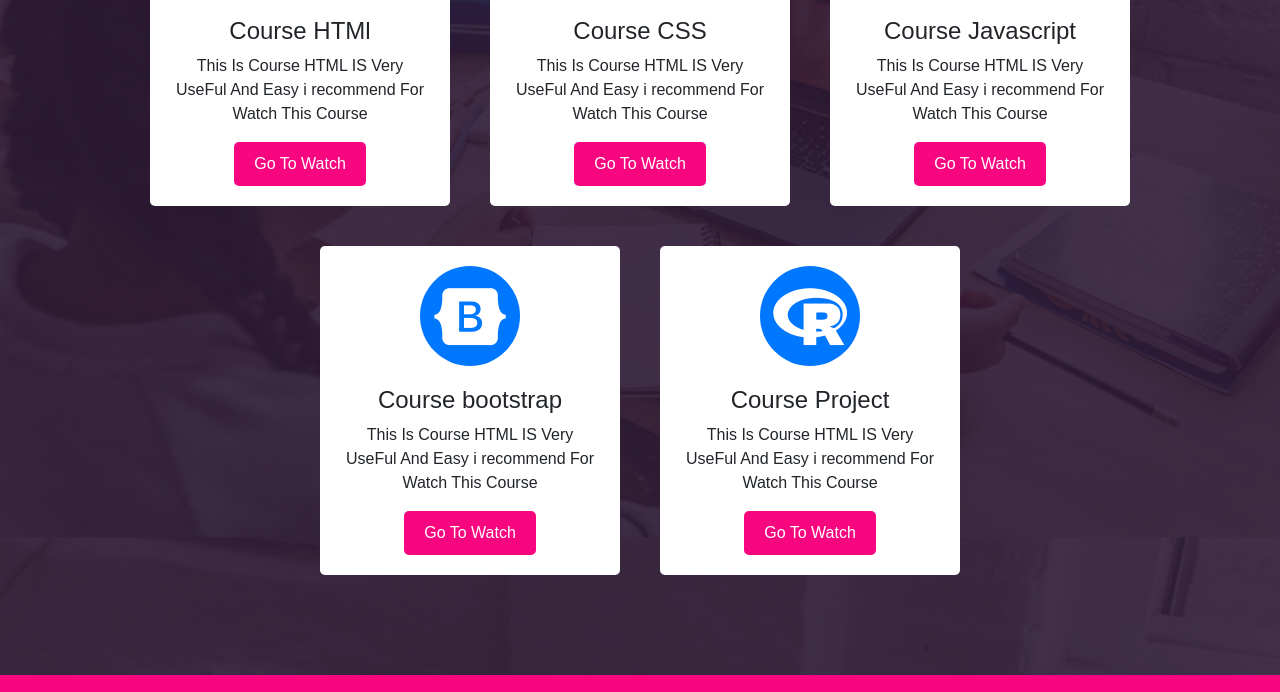
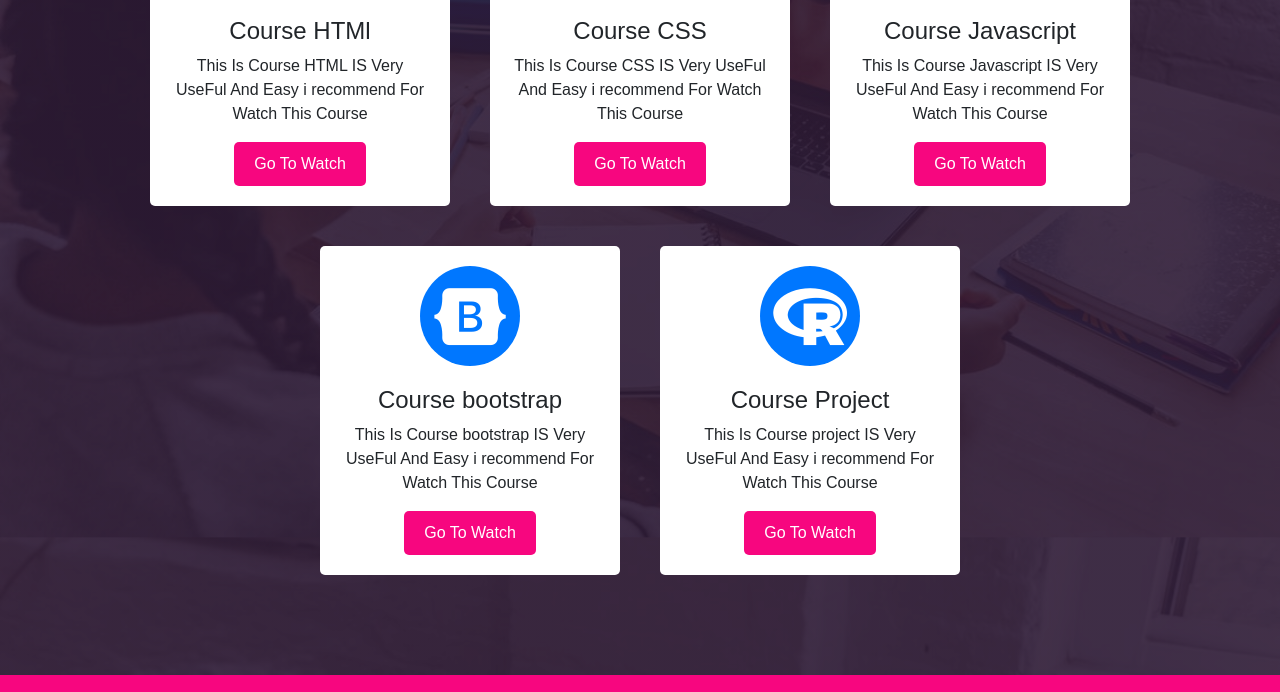
Before and after one commit to saher123595/Al_Barmaja, a plain HTML site: page index.html in a window 1280 px wide. Shown: the part 1116-1808 px from the top of the page. Drawn offline with nearby package versions, Linux system fonts and the light colour scheme.

Commit message:
Add files via upload

```diff
--- a/index.html
+++ b/index.html
@@ -4,7 +4,7 @@
 <head>
     <meta charset="utf-8">
     <meta http-equiv="X-UA-Compatible" content="IE=edge">
-    <title></title>
+    <title>Al Barmaja</title>
     <meta name="description" content="">
     <script src="https://kit.fontawesome.com/80bc8a1395.js"></script>
     <meta name="viewport" content="width=device-width, initial-scale=1">
@@ -13,7 +13,7 @@
     <link rel="stylesheet" href="Css/Style.css">
 </head>
 
-<body>
+<body data-who="Home">
     <div class="container-fluid p-0">
         <section class="Section_One">
             <header>
@@ -22,6 +22,9 @@
                     <ul>
                         <li>
                             <a href="#">Home</a>
+                        </li>
+                        <li>
+                            <a href="New Course/index.html">New Course</a>
                         </li>
                         <li>
                             <a href="#Courses">Courses</a>
@@ -58,7 +61,7 @@
                     <i class="fab fa-css3-alt"></i>
                     <div>
                         <h4>Course CSS</h4>
-                        <p>This Is Course HTML IS Very UseFul And Easy i recommend For Watch This Course</p>
+                        <p>This Is Course CSS IS Very UseFul And Easy i recommend For Watch This Course</p>
                         <a href="Course/Css/">Go To Watch</a>
                     </div>
                 </div>
@@ -66,7 +69,7 @@
                     <i class="fab fa-js-square"></i>
                     <div>
                         <h4>Course Javascript</h4>
-                        <p>This Is Course HTML IS Very UseFul And Easy i recommend For Watch This Course</p>
+                        <p>This Is Course Javascript IS Very UseFul And Easy i recommend For Watch This Course</p>
                         <a href="Course/Javascript/">Go To Watch</a>
                     </div>
                 </div>
@@ -74,7 +77,7 @@
                     <i class="fab fa-bootstrap"></i>
                     <div>
                         <h4>Course bootstrap</h4>
-                        <p>This Is Course HTML IS Very UseFul And Easy i recommend For Watch This Course</p>
+                        <p>This Is Course bootstrap IS Very UseFul And Easy i recommend For Watch This Course</p>
                         <a href="Course/Bootstrap/">Go To Watch</a>
                     </div>
                 </div>
@@ -82,7 +85,7 @@
                     <i class="fab fa-r-project"></i>
                     <div>
                         <h4>Course Project</h4>
-                        <p>This Is Course HTML IS Very UseFul And Easy i recommend For Watch This Course</p>
+                        <p>This Is Course project IS Very UseFul And Easy i recommend For Watch This Course</p>
                         <a href="Course/Project/">Go To Watch</a>
                     </div>
                 </div>
```
